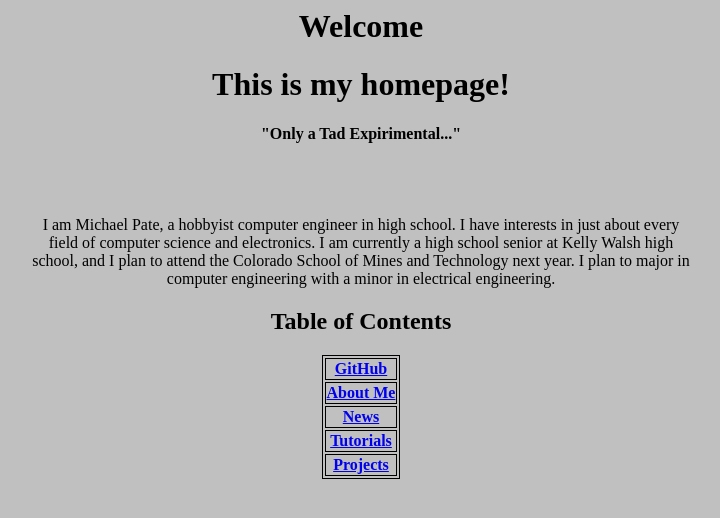
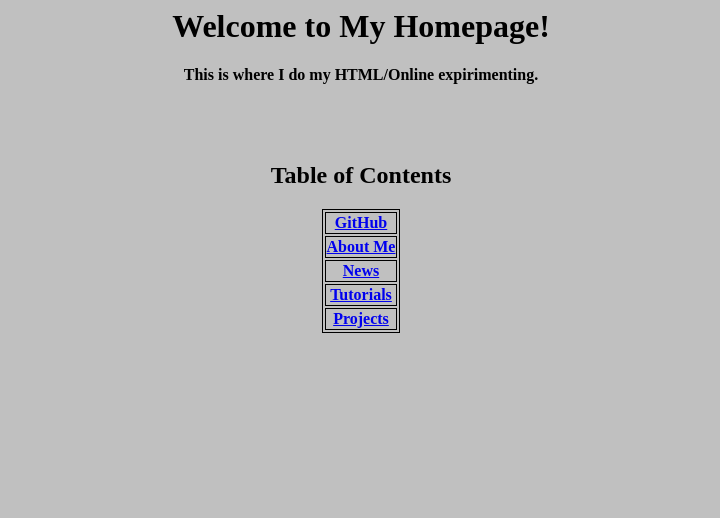
Before and after one commit to MichaelPate/MichaelPate.github.io, a plain HTML site: page index.html in a window 1280 px wide. Shown: the whole page, without its empty margins (279-999 px from the left). Drawn offline with Linux system fonts and the light colour scheme.

Commit message:
Changed Wording

```diff
--- a/index.html
+++ b/index.html
@@ -2,17 +2,9 @@
 
 <body bgcolor="#C0C0C0">
   <div>
-    <h1 align="center">Welcome</h1>
-    <h1 align="center">This is my homepage!</h1>
-    <h4 align="center">"Only a Tad Expirimental..."</h4>
+    <h1 align="center">Welcome to My Homepage!</h1>
+    <h4 align="center">This is where I do my HTML/Online expirimenting.</h4>
     <br><br>
-    <p align="center" style="padding-left:300px;padding-right:300px">
-    I am Michael Pate, a hobbyist computer engineer in high school. I have
-    interests in just about every field of computer science and electronics.
-    I am currently a high school senior at Kelly Walsh high school, and I plan
-    to attend the Colorado School of Mines and Technology next year. I plan to
-    major in computer engineering with a minor in electrical engineering.
-    </p>
   </div>
   <div>
     <h2 align="center">Table of Contents</h2>
```
Also changed, not shown: about.html (+9 -0 lines).
